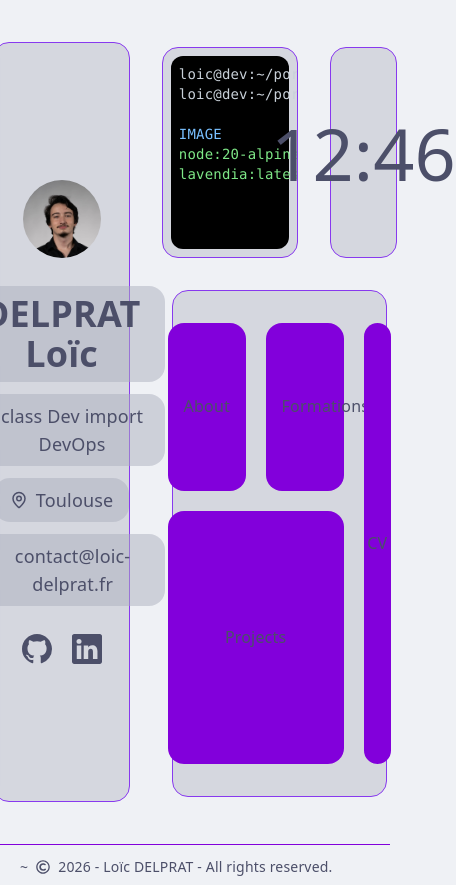
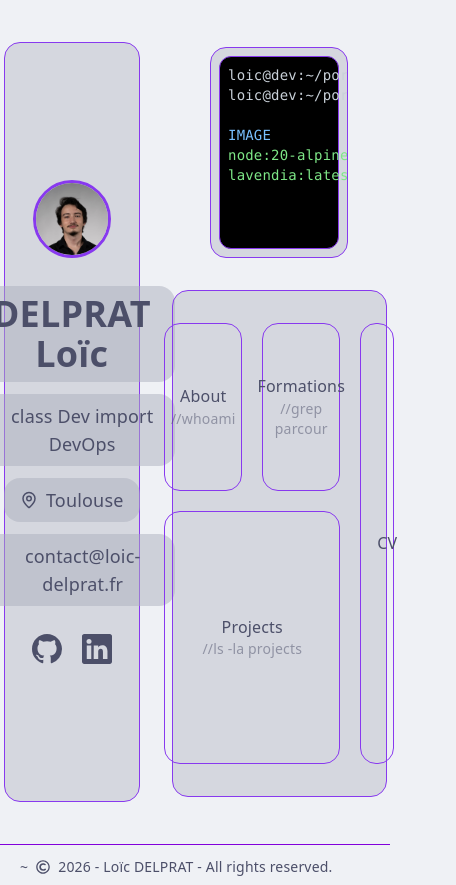
Before and after one commit to Zeteox/Portfolio-v2, a React (Vite) app: page / in a window 390 px wide. Shown: the whole page, 456 px wide, since content can reach past the window. Built offline with nearby package versions, Linux system fonts and the light colour scheme.

Commit message:
fix: fixed some colors, borders, placements, texts and responsive

```diff
--- a/src/App.tsx
+++ b/src/App.tsx
@@ -1,15 +1,26 @@
 import { BrowserRouter as Router, Routes, Route } from "react-router-dom";
+import HeroSection from "./components/Home/HeroSection";
 import Home from "./pages/Home";
 import Footer from "./components/Footer";
 
 export default function App() {
+  const isBorder = window.location.pathname !== "/";
   return (
     <>
-      <Router>
-        <Routes>
-          <Route path="/" element={<Home />} />
-        </Routes>
-      </Router>
+      <div className="h-screen flex flex-row items-center justify-center gap-8">
+        <HeroSection />
+
+        <div
+          className={`flex flex-col items-center justify-center gap-8 ${isBorder ? "border border-(--border)" : ""} rounded-2xl`}
+        >
+          <Router>
+            <Routes>
+              <Route path="/" element={<Home />} />
+            </Routes>
+          </Router>
+        </div>
+      </div>
+
       <Footer />
     </>
   );
--- a/src/components/Home/ButtonSection.tsx
+++ b/src/components/Home/ButtonSection.tsx
@@ -4,20 +4,27 @@ export default function ButtonSection() {
       <div className="flex flex-row items-center gap-5">
         <div className="flex flex-col items-center gap-5">
           <div className="flex flex-row justify-center gap-5">
-            <button className="w-[20vw] h-[20vh] bg-purple-700 px-4 py-2 rounded-2xl">
+            <button className="flex flex-col items-center justify-center w-[20vw] h-[20vh] border border-(--border) px-4 py-2 rounded-2xl hover:transition-all hover:duration-300 hover:transform hover:scale-102">
               About
+              <span className="text-(--text) text-sm opacity-50">//whoami</span>
             </button>
-            <button className="w-[20vw] h-[20vh] bg-purple-700 px-4 py-2 rounded-2xl">
+            <button className="flex flex-col items-center justify-center w-[20vw] h-[20vh] border border-(--border) px-4 py-2 rounded-2xl hover:transition-all hover:duration-300 hover:transform hover:scale-102">
               Formations
+              <span className="text-(--text) text-sm opacity-50">
+                //grep parcour
+              </span>
             </button>
           </div>
 
-          <button className="h-[30vh] w-full bg-purple-700 px-4 py-2 rounded-2xl">
+          <button className="flex flex-col items-center justify-center h-[30vh] w-full border border-(--border) px-4 py-2 rounded-2xl hover:transition-all hover:duration-300 hover:transform hover:scale-102">
             Projects
+            <span className="text-(--text) text-sm opacity-50">
+              //ls -la projects
+            </span>
           </button>
         </div>
 
-        <button className="h-full w-[7vw] bg-purple-700 rounded-2xl hover:w-[8vw] hover:transition-all hover:duration-300  ">
+        <button className="h-full w-[7vw] border border-(--border) px-4 py-2 rounded-2xl hover:transition-all hover:duration-300 hover:transform hover:scale-102">
           CV
         </button>
       </div>
--- a/src/components/Home/DevOpsSection.tsx
+++ b/src/components/Home/DevOpsSection.tsx
@@ -68,8 +68,8 @@ export default function DevOpsSection() {
   });
 
   return (
-    <section className="w-[35vw] h-[25vh] p-2 bg-(--second-bg)/40 border border-(--border) rounded-2xl font-mono text-sm overflow-hidden">
-      <div className="bg-black rounded-xl h-full">
+    <section className="w-[35.5vw] h-[25vh] p-2 bg-(--second-bg)/40 border border-(--border) rounded-2xl font-mono text-sm overflow-hidden">
+      <div className="bg-black rounded-xl border border-(--border) h-full">
         <div
           ref={bodyRef}
           className="p-2 [&_.prompt]:text-[#c9d1d9] [&_.header]:text-[#79c0ff] [&_.up]:text-[#7ee787] [&_.output]:text-[#8b949e]"
--- a/src/components/Home/HeroSection.tsx
+++ b/src/components/Home/HeroSection.tsx
@@ -9,7 +9,7 @@ export default function HeroSection() {
       <img
         src={profile}
         alt="Profile"
-        className="rounded-full bg-amber-50 w-[20vw] aspect-square"
+        className="rounded-full border-3 border-(--border) bg-amber-50 w-[20vw] aspect-square"
       />
 
       <div className="flex flex-col gap-3 items-center justify-center">
--- a/src/components/Home/HourSection.tsx
+++ b/src/components/Home/HourSection.tsx
@@ -11,9 +11,9 @@ export default function HourSection() {
   }, 1000);
 
   return (
-    <section className="relative w-[17vw] h-[25vh] bg-(--second-bg)/40 border border-(--border) rounded-2xl text-(--text)">
+    <section className="hidden lg:block relative w-[17vw] h-[25vh] bg-(--second-bg)/40 border border-(--border) rounded-2xl text-(--text)">
       <div className="flex flex-col items-center justify-center h-full">
-        <p className="text-7xl">
+        <p className="md:text-5xl lg:text-6xl xl:text-7xl">
           {time[0]}:{time[1]}
         </p>
       </div>
--- a/src/pages/Home.tsx
+++ b/src/pages/Home.tsx
@@ -1,4 +1,3 @@
-import HeroSection from "../components/Home/HeroSection";
 import ButtonSection from "../components/Home/ButtonSection";
 import DevOpsSection from "../components/Home/DevOpsSection";
 import HourSection from "../components/Home/HourSection";
@@ -6,18 +5,12 @@ import HourSection from "../components/Home/HourSection";
 export default function Home() {
   return (
     <>
-      <div className="h-screen flex flex-row items-center justify-center gap-8">
-        <HeroSection />
+      <div className="flex flex-row items-center justify-center gap-8">
+        <DevOpsSection />
+        <HourSection />
+      </div>
 
-        <div className="flex flex-col items-center justify-center gap-8">
-          <div className="flex flex-row items-center justify-center gap-8">
-            <DevOpsSection />
-            <HourSection />
-          </div>
-
-          <ButtonSection />
-        </div>
-      </div>
+      <ButtonSection />
     </>
   );
 }
```
